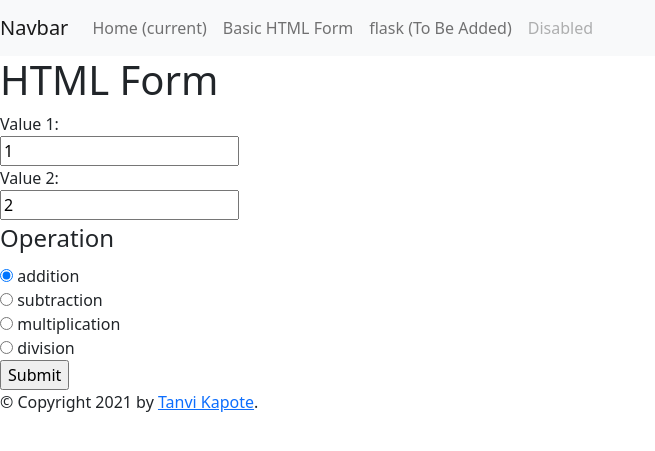
After one commit to Tanv08/calc2-project3_beautify_tables, a Flask app: template app/templates/basicform.html in a window 1280 px wide. The commit adds this page. Shown: the top 451 px of the page, without its empty margins (0-655 px from the left). Run offline with Flask 2, Linux system fonts and the light colour scheme; the template is opened without the code that fills it, so the values that code supplies are empty; parts of the project's set-up code (start-up, migrations or seed data) failed here and were passed over.

Commit message:
Updated base

```diff
--- a/app/templates/base.html
+++ b/app/templates/base.html
@@ -28,7 +28,7 @@
         <a class="nav-link" href="/basicform">Basic HTML Form</a>
       </li>
       <li class="nav-item">
-        <a class="nav-link" href="#">WTF Form for flask (To Be Added)</a>
+        <a class="nav-link" href="#">flask (To Be Added)</a>
       </li>
       <li class="nav-item">
         <a class="nav-link disabled" href="#">Disabled</a>
@@ -44,7 +44,7 @@
 
       <div id="footer">
         {% block footer %}
-        &copy; Copyright 2021 by <a href="#">Keith Williams</a>.
+        &copy; Copyright 2021 by <a href="#">Tanvi Kapote</a>.
         {% endblock %}
     </div>
   </body>
--- /dev/null
+++ b/app/templates/basicform.html
@@ -0,0 +1,42 @@
+{% extends "base.html" %}
+{% block title %}Index{% endblock %}
+{% block head %}
+    {{ super() }}
+    <style type="text/css">
+        .important {
+            color: #336699;
+        }
+    </style>
+{% endblock %}
+{% block content %}
+
+    <h1>HTML Form</h1>
+
+    <form action="/basicform" method="POST">
+        <label for="value1">Value 1:</label><br>
+        <input type="text" id="value1" name="value1" value="1"><br>
+        <label for="value2">Value 2:</label><br>
+        <input type="text" id="value2" name="value2" value="2"><br>
+        <fieldset>
+        <legend>Operation</legend>
+          <div>
+            <input type="radio" name="operation" id="addition" value="addition" checked>
+            <label for="addition">addition</label>
+          </div>
+          <div>
+            <input type="radio" name="operation" id="subtraction" value="subtraction">
+            <label for="subtraction">subtraction</label>
+          </div>
+          <div>
+            <input type="radio" name="operation" id="multiplication" value="multiplication">
+            <label for="multiplication">multiplication</label>
+          </div>
+            <div>
+            <input type="radio" name="operation" id="division" value="division">
+            <label for="division">division</label>
+          </div>
+        </fieldset>
+
+        <input type="submit" value="Submit">
+    </form>
+{% endblock %}
```
Also changed, not shown: img.png (deleted), img_1.png (deleted), img_2.png (deleted), img_3.png (deleted), img_4.png (deleted).
